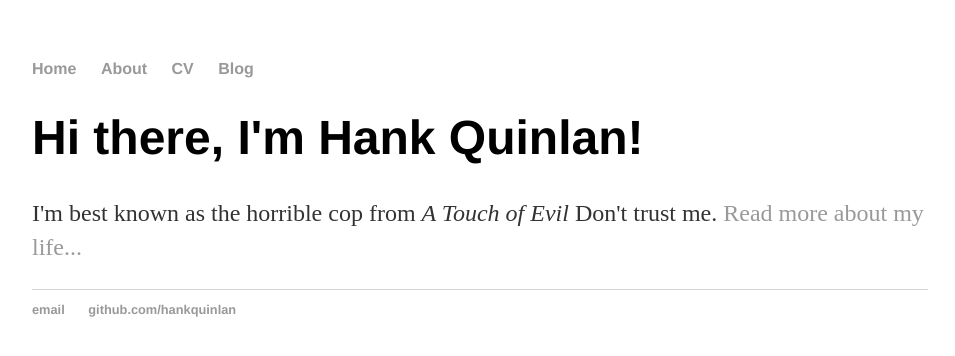
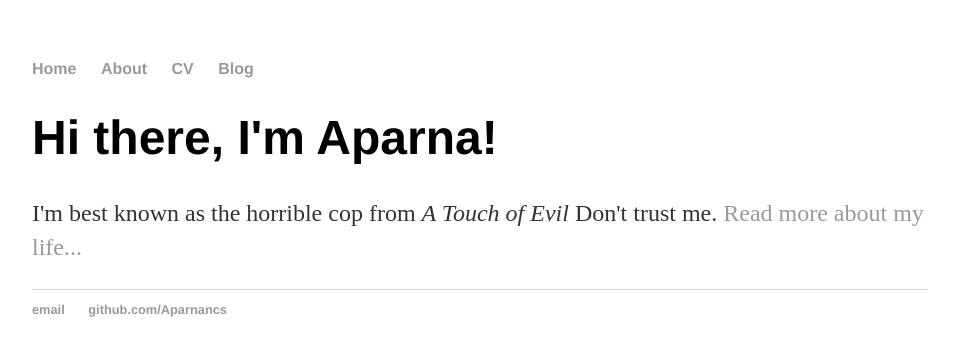
Before and after one commit to Aparnancs/aparnancs.github.io, a plain HTML site: page index.html in a window 1280 px wide. Shown: the whole page, without its empty margins (160-1115 px from the left). Drawn offline with Linux system fonts and the light colour scheme.

Commit message:
Update index.html

```diff
--- a/index.html
+++ b/index.html
@@ -16,14 +16,14 @@
 		</nav>
 		<div class="container">
     		<div class="blurb">
-        		<h1>Hi there, I'm Hank Quinlan!</h1>
+        		<h1>Hi there, I'm Aparna!</h1>
 				<p>I'm best known as the horrible cop from <em>A Touch of Evil</em> Don't trust me. <a href="/about">Read more about my life...</a></p>
     		</div><!-- /.blurb -->
 		</div><!-- /.container -->
 		<footer>
     		<ul>
-        		<li><a href="mailto:hankquinlanhub@gmail.com">email</a></li>
-        		<li><a href="https://github.com/hankquinlan">github.com/hankquinlan</a></li>
+        		<li><a href="mailto:aparnancs0407@gmail.com">email</a></li>
+        		<li><a href="https://github.com/aparnancs">github.com/Aparnancs</a></li>
 			</ul>
 		</footer>
 	</body>
```
